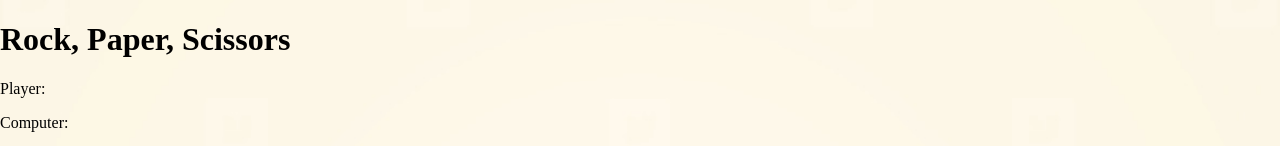
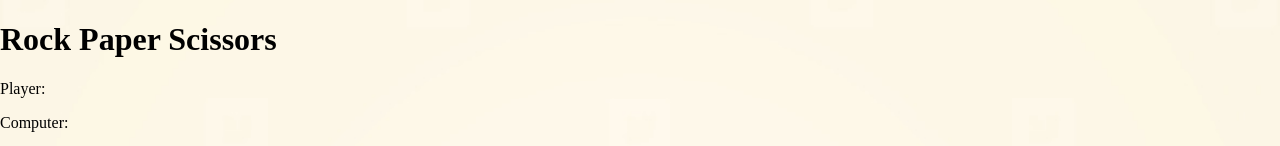
Before and after one commit to jesus-gutierrez-b/rock-paper-scissors, a plain HTML site: page index.html in a window 1280 px wide. Shown: the top 146 px of the page. Drawn offline with Linux system fonts and the light colour scheme.

Commit message:
Changed title and h1

```diff
--- a/index.html
+++ b/index.html
@@ -1,13 +1,13 @@
 <!DOCTYPE html>
 <html>
 <head>
-    <title>Rock, Paper, Scissors GUI</title>
+    <title>Rock Paper Scissors GUI</title>
     <meta charset="UTF-8"/>
     <link rel="stylesheet" href="game.css">
 </head>
 <body>
     <div id="viewport">
-        <h1>Rock, Paper, Scissors</h1>
+        <h1>Rock Paper Scissors</h1>
 
         <div id="score">
             <p id="playerScore">Player: </p>
```
